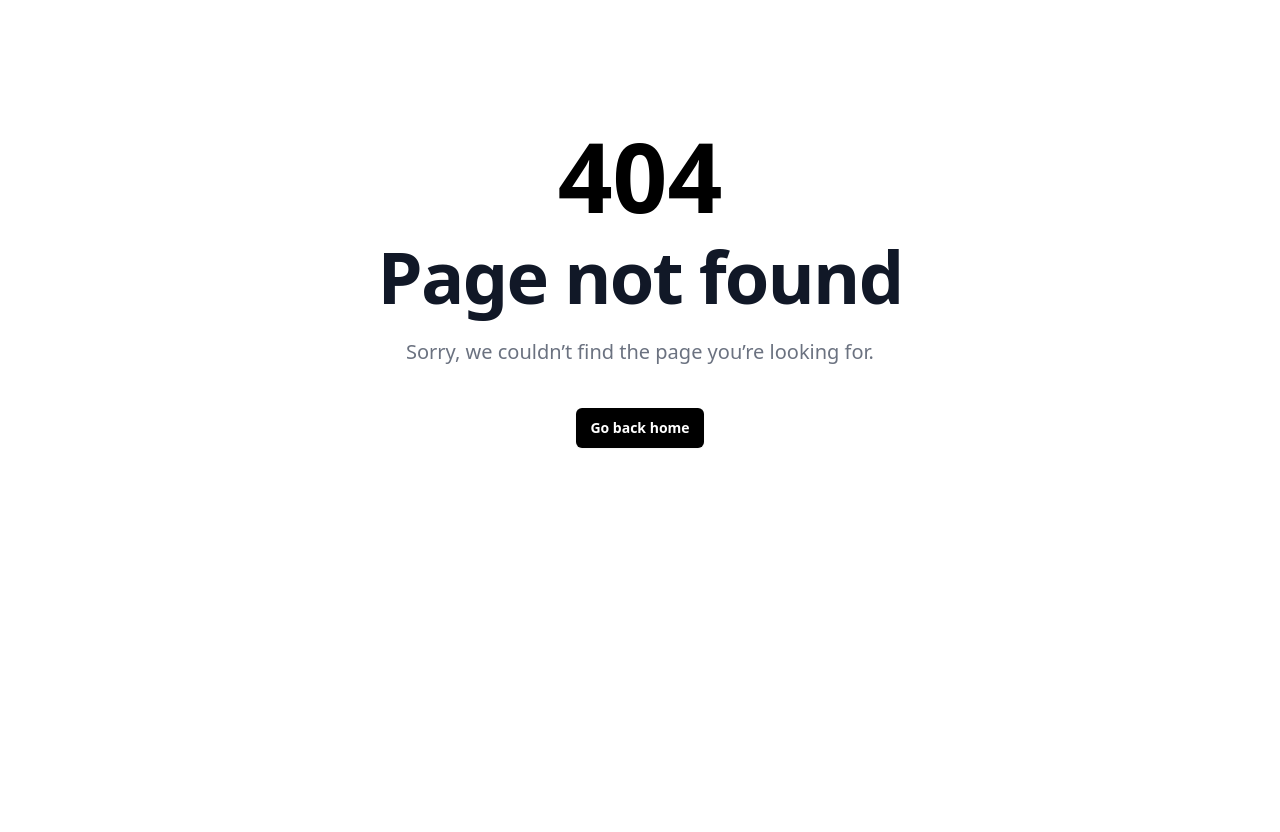
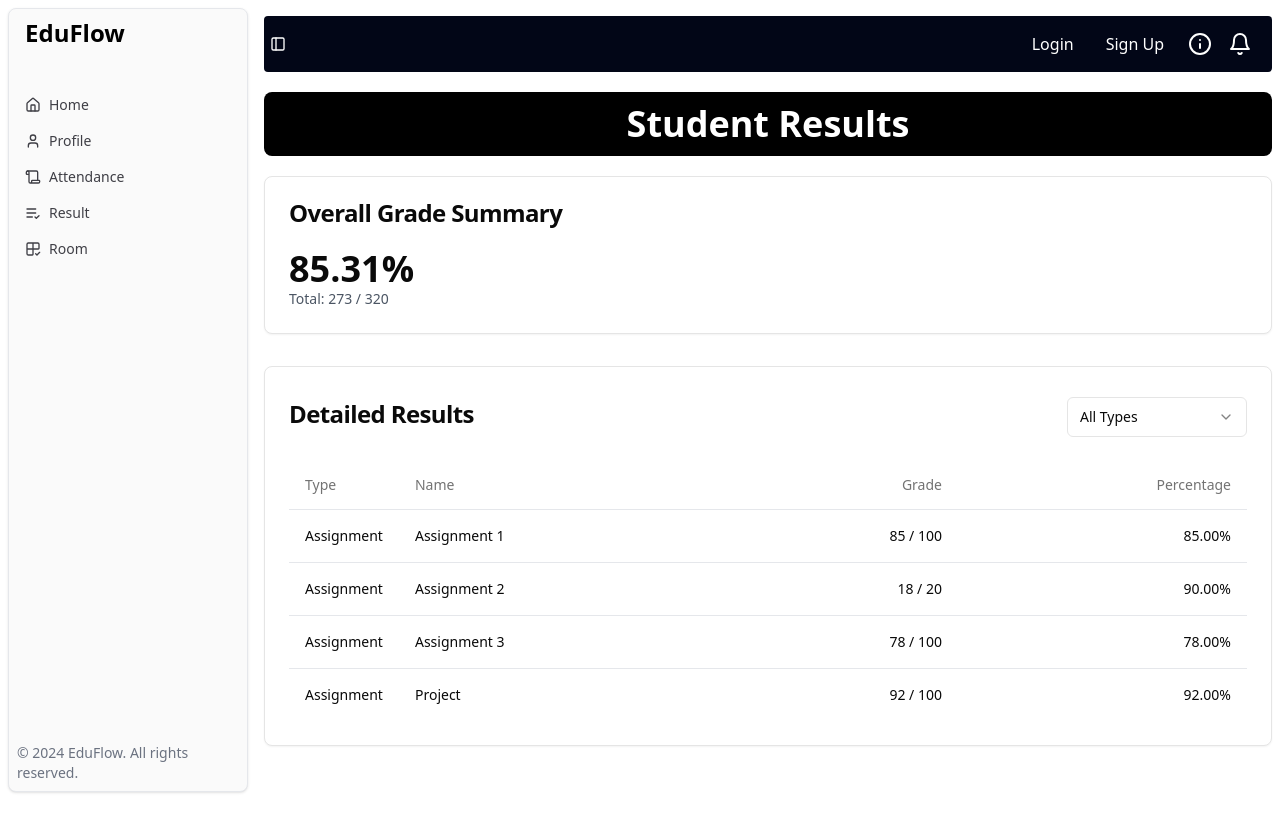
Before and after one commit to Darker98/EduFlow, a React (Vite) app in the folder client/: page /student/result in a window 1280 px wide. Before the commit this address had no page. Shown: the top 832 px of the page. Before the commit the page ends 800 px from the top, so only its background shows below. Built offline with nearby package versions, Linux system fonts and the light colour scheme.

Commit message:
Create Students Results Page

```diff
--- a/client/src/App.jsx
+++ b/client/src/App.jsx
@@ -8,6 +8,7 @@ import NotFound from "./pages/NotFound";
 import CreateProfilePage from './pages/CreateProfilePage';
 import { Routes, Route, Navigate } from "react-router-dom";
 import Attendance from "./pages/Attendance";
+import StudentResultsPage from "./pages/StudentResultsPage";
 import Results from "./pages/Results";
 import Classwork from "./pages/Classwork";
 import Room from "./pages/Room";
@@ -32,6 +33,7 @@ const App = () => {
           <Route path="/room" element={<Room />} />
           <Route path="/attendance" element={<Attendance />} />
           <Route path="/result" element={<Results />} />
+          <Route path="/student/result" element={<StudentResultsPage />} />
           <Route path="/classwork" element={<Classwork />} />
           <Route path="/*" element={<NotFound />} />
         </Routes>
--- /dev/null
+++ b/client/src/components/StudentResults.jsx
@@ -0,0 +1,108 @@
+import { useState } from "react";
+import { Card, CardContent, CardHeader, CardTitle } from "@/components/ui/card";
+import {
+    Table,
+    TableBody,
+    TableCell,
+    TableHead,
+    TableHeader,
+    TableRow,
+} from "@/components/ui/table";
+import {
+    Select,
+    SelectContent,
+    SelectItem,
+    SelectTrigger,
+    SelectValue,
+} from "@/components/ui/select";
+
+const gradeData = [
+    { type: "Assignment", name: "Assignment 1", grade: 85, maxGrade: 100 },
+    { type: "Assignment", name: "Assignment 2", grade: 18, maxGrade: 20 },
+    { type: "Assignment", name: "Assignment 3", grade: 78, maxGrade: 100 },
+    { type: "Assignment", name: "Project", grade: 92, maxGrade: 100 },
+];
+
+function StudentResults() {
+    const [selectedType, setSelectedType] = useState("All");
+
+    const filteredGradeData =
+        selectedType === "All"
+            ? gradeData
+            : gradeData.filter((item) => item.type === selectedType);
+
+    const totalGrade = filteredGradeData.reduce(
+        (sum, item) => sum + item.grade,
+        0
+    );
+    const totalMaxGrade = filteredGradeData.reduce(
+        (sum, item) => sum + item.maxGrade,
+        0
+    );
+    const overallPercentage = ((totalGrade / totalMaxGrade) * 100).toFixed(2);
+
+    return (
+        <div className="min-h-screen bg-white text-black">
+            <div className=" my-5 rounded-lg p-3 text-center text-4xl font-bold bg-black text-white">
+                <h1>Student Results</h1>
+            </div>
+
+            <Card className="mb-8">
+                <CardHeader>
+                    <CardTitle>Overall Grade Summary</CardTitle>
+                </CardHeader>
+                <CardContent>
+                    <p className="text-4xl font-bold">{overallPercentage}%</p>
+                    <p className="text-sm text-gray-600">
+                        Total: {totalGrade} / {totalMaxGrade}
+                    </p>
+                </CardContent>
+            </Card>
+
+            <Card>
+                <CardHeader className="flex flex-row items-center justify-between">
+                    <CardTitle>Detailed Results</CardTitle>
+                    <Select value={selectedType} onValueChange={setSelectedType}>
+                        <SelectTrigger className="w-[180px]">
+                            <SelectValue placeholder="Filter by type" />
+                        </SelectTrigger>
+                        <SelectContent>
+                            <SelectItem value="All">All Types</SelectItem>
+                            <SelectItem value="Assignment">Assignment</SelectItem>
+                            <SelectItem value="Quiz">Quiz</SelectItem>
+                            <SelectItem value="Exam">Exam</SelectItem>
+                        </SelectContent>
+                    </Select>
+                </CardHeader>
+                <CardContent>
+                    <Table>
+                        <TableHeader>
+                            <TableRow>
+                                <TableHead className="w-[100px]">Type</TableHead>
+                                <TableHead>Name</TableHead>
+                                <TableHead className="text-right">Grade</TableHead>
+                                <TableHead className="text-right">Percentage</TableHead>
+                            </TableRow>
+                        </TableHeader>
+                        <TableBody>
+                            {filteredGradeData.map((item, index) => (
+                                <TableRow key={index}>
+                                    <TableCell className="font-medium">{item.type}</TableCell>
+                                    <TableCell>{item.name}</TableCell>
+                                    <TableCell className="text-right">
+                                        {item.grade} / {item.maxGrade}
+                                    </TableCell>
+                                    <TableCell className="text-right">
+                                        {((item.grade / item.maxGrade) * 100).toFixed(2)}%
+                                    </TableCell>
+                                </TableRow>
+                            ))}
+                        </TableBody>
+                    </Table>
+                </CardContent>
+            </Card>
+        </div>
+    );
+}
+
+export default StudentResults;
--- a/client/src/pages/Results.jsx
+++ b/client/src/pages/Results.jsx
@@ -141,4 +141,4 @@ const Results = () => {
   )
 }
 
-export default Results
+export default Results;
--- /dev/null
+++ b/client/src/pages/StudentResultsPage.jsx
@@ -0,0 +1,13 @@
+import React from "react";
+import StudentResults from "@/components/studentResults";
+import Layout from "@/components/Layout";
+
+function StudentResultsPage() {
+    return (
+        <Layout>
+            <StudentResults />
+        </Layout>
+    );
+}
+
+export default StudentResultsPage;
```
